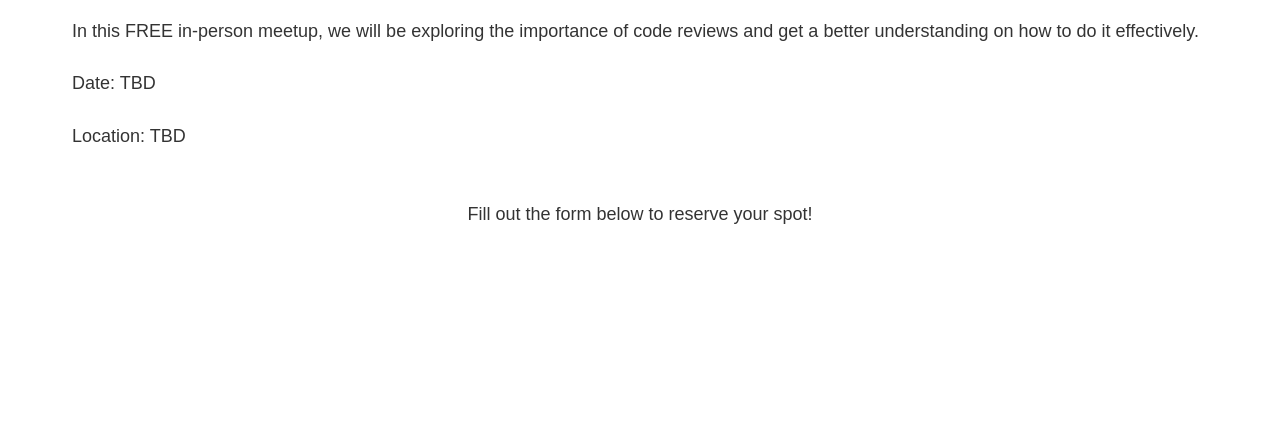
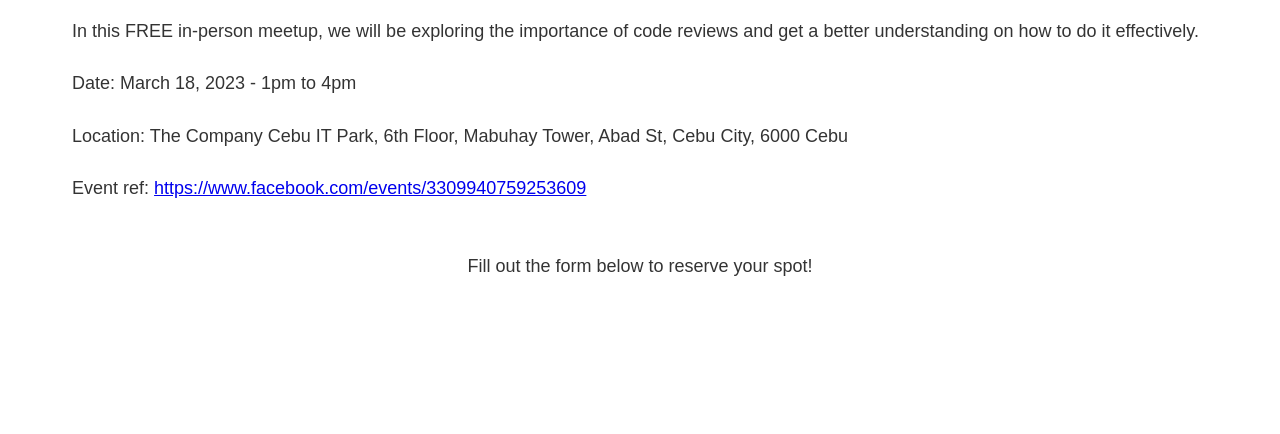
Before and after one commit to reactcebu/website-v2, a Gatsby site: page /events/going-3d-with-react in a window 1280 px wide. Shown: the part 269-703 px from the top of the page. Built offline with nearby package versions, Linux system fonts and the light colour scheme; Gatsby itself is replaced by a stand-in of ours.

Commit message:
updated date, location, and event ref

```diff
--- a/src/pages/events/going-3d-with-react/index.tsx
+++ b/src/pages/events/going-3d-with-react/index.tsx
@@ -40,9 +40,12 @@ const EventsPageBetterCodeReviews = () => {
           </a>{" "}
           for having us once again and for the food!
         </p> */}
-        <p>Date: TBD</p>
-        <p>Location: TBD</p>
-        {/* <p>
+        <p>Date: March 18, 2023 - 1pm to 4pm</p>
+        <p>
+          Location: The Company Cebu IT Park, 6th Floor, Mabuhay Tower, Abad St,
+          Cebu City, 6000 Cebu
+        </p>
+        <p>
           Event ref:{" "}
           <a
             href="https://www.facebook.com/events/3309940759253609"
@@ -51,7 +54,7 @@ const EventsPageBetterCodeReviews = () => {
           >
             https://www.facebook.com/events/3309940759253609
           </a>
-        </p> */}
+        </p>
         <br />
         <p style={{ textAlign: "center" }}>
           Fill out the form below to reserve your spot!
```
